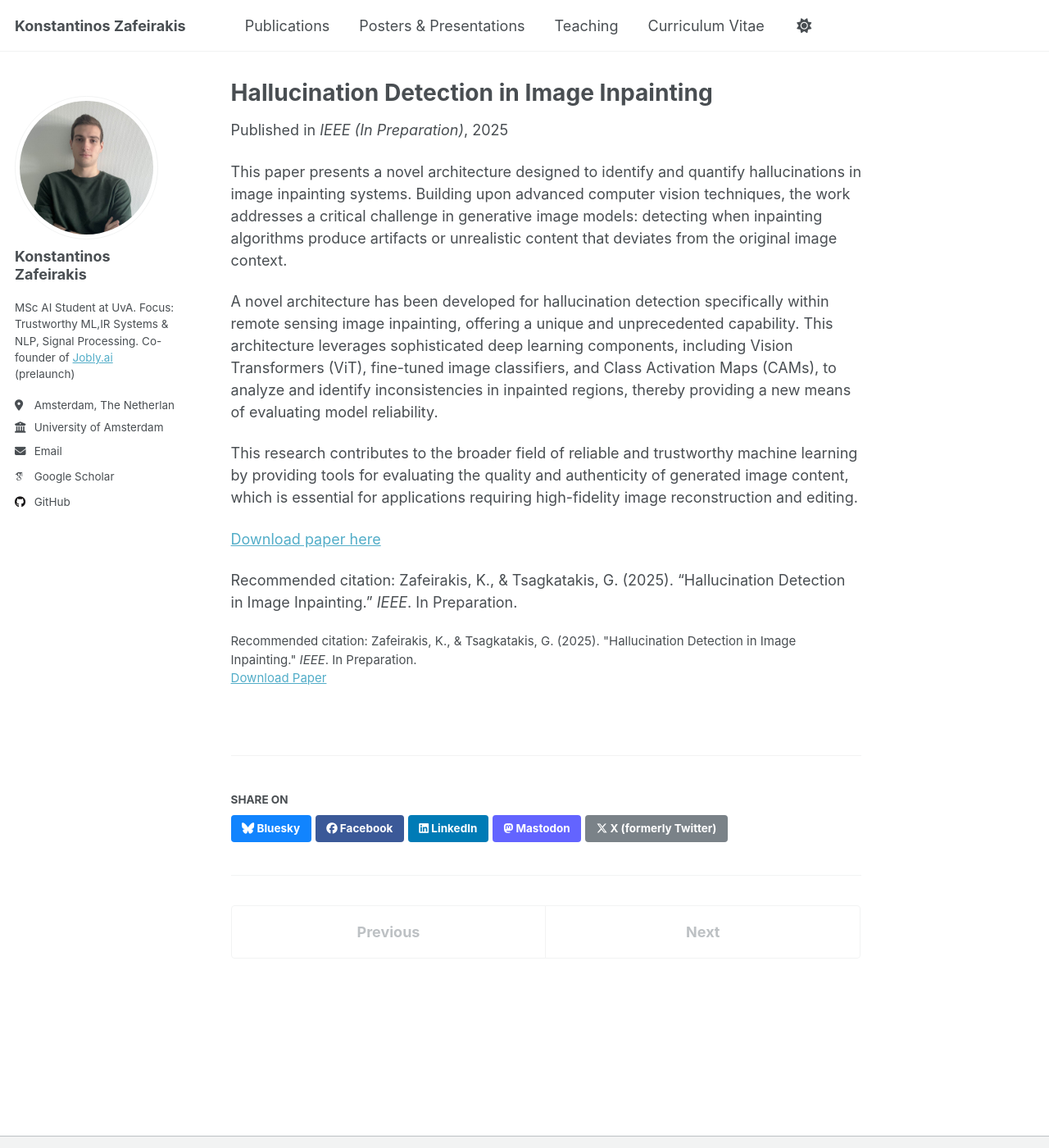
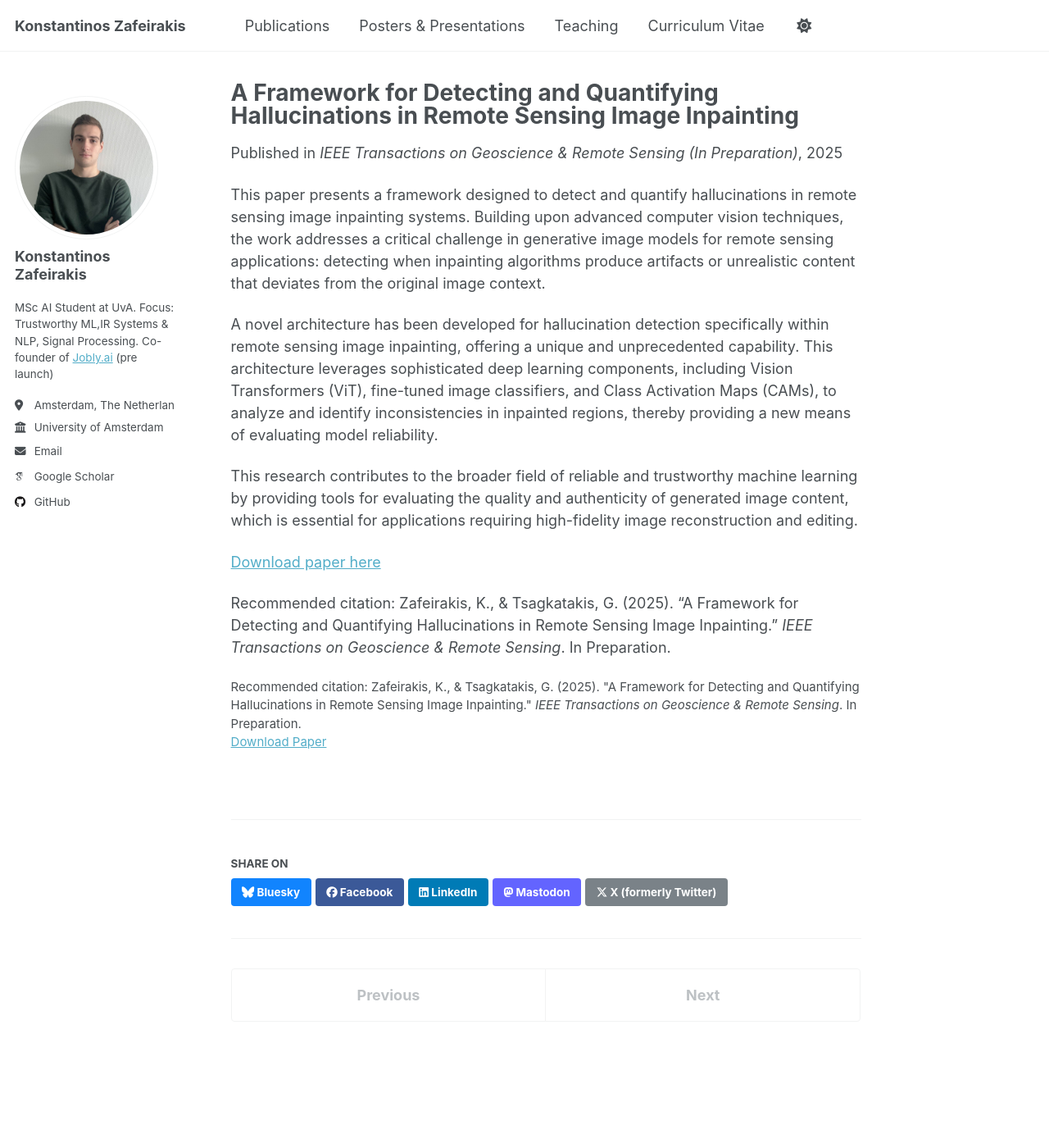
Before and after one commit to kzafeir/kzafeir.github.io, a Jekyll site: the page built from _publications/2025-hallucination-detection-image-inpainting.md, in a window 1280 px wide and 1400 px high. Shown: the whole window at 82% size. Built offline with Jekyll 4.4.1, drawn with Linux system fonts in a browser that asks for light colours; some web fonts are replaced; a script that is not in the unit is left out.

Commit message:
Add poster and update site

```diff
--- a/_config.yml
+++ b/_config.yml
@@ -26,7 +26,7 @@ author:
   avatar           : "profile.jpg"
   name             : "Konstantinos Zafeirakis"
   pronouns         : # example: "she/her"
-  bio              : "MSc AI Student at UvA. Focus: Trustworthy ML,IR Systems & NLP, Signal Processing. Co-founder of [Jobly.ai](https://jobly-vercel.vercel.app/) (prelaunch)"
+  bio              : "MSc AI Student at UvA. Focus: Trustworthy ML,IR Systems & NLP, Signal Processing. Co-founder of [Jobly.ai](https://jobly-vercel.vercel.app/) (pre launch)"
   location         : "Amsterdam, The Netherlands"
   employer         : "University of Amsterdam"
   uri              : # URL
--- a/_publications/2025-hallucination-detection-image-inpainting.md
+++ b/_publications/2025-hallucination-detection-image-inpainting.md
@@ -1,16 +1,16 @@
 ---
-title: "Hallucination Detection in Image Inpainting"
+title: "A Framework for Detecting and Quantifying Hallucinations in Remote Sensing Image Inpainting"
 collection: publications
 category: in_preparation
 permalink: /publication/2025-hallucination-detection-image-inpainting
-excerpt: 'Novel architecture for identifying and quantifying hallucinations in image inpainting'
+excerpt: 'A framework for detecting and quantifying hallucinations in remote sensing image inpainting, achieving 87% accuracy in identification and 66% in quantification.'
 date: 2025-01-01
-venue: 'IEEE (In Preparation)'
+venue: 'IEEE Transactions on Geoscience & Remote Sensing (In Preparation)'
 paperurl: '/files/IEEE_Hallucination_Detection.pdf'
-citation: 'Zafeirakis, K., & Tsagkatakis, G. (2025). &quot;Hallucination Detection in Image Inpainting.&quot; <i>IEEE</i>. In Preparation.'
+citation: 'Zafeirakis, K., & Tsagkatakis, G. (2025). &quot;A Framework for Detecting and Quantifying Hallucinations in Remote Sensing Image Inpainting.&quot; <i>IEEE Transactions on Geoscience & Remote Sensing</i>. In Preparation.'
 ---
 
-This paper presents a novel architecture designed to identify and quantify hallucinations in image inpainting systems. Building upon advanced computer vision techniques, the work addresses a critical challenge in generative image models: detecting when inpainting algorithms produce artifacts or unrealistic content that deviates from the original image context.
+This paper presents a framework designed to detect and quantify hallucinations in remote sensing image inpainting systems. Building upon advanced computer vision techniques, the work addresses a critical challenge in generative image models for remote sensing applications: detecting when inpainting algorithms produce artifacts or unrealistic content that deviates from the original image context.
 
 A novel architecture has been developed for hallucination detection specifically within remote sensing image inpainting, offering a unique and unprecedented capability. This architecture leverages sophisticated deep learning components, including Vision Transformers (ViT), fine-tuned image classifiers, and Class Activation Maps (CAMs), to analyze and identify inconsistencies in inpainted regions, thereby providing a new means of evaluating model reliability.
 
@@ -18,4 +18,4 @@ This research contributes to the broader field of reliable and trustworthy machi
 
 [Download paper here](/files/IEEE_Hallucination_Detection.pdf)
 
-Recommended citation: Zafeirakis, K., & Tsagkatakis, G. (2025). "Hallucination Detection in Image Inpainting." <i>IEEE</i>. In Preparation.
+Recommended citation: Zafeirakis, K., & Tsagkatakis, G. (2025). "A Framework for Detecting and Quantifying Hallucinations in Remote Sensing Image Inpainting." <i>IEEE Transactions on Geoscience & Remote Sensing</i>. In Preparation.
```
Also changed, not shown: 1 other file.
